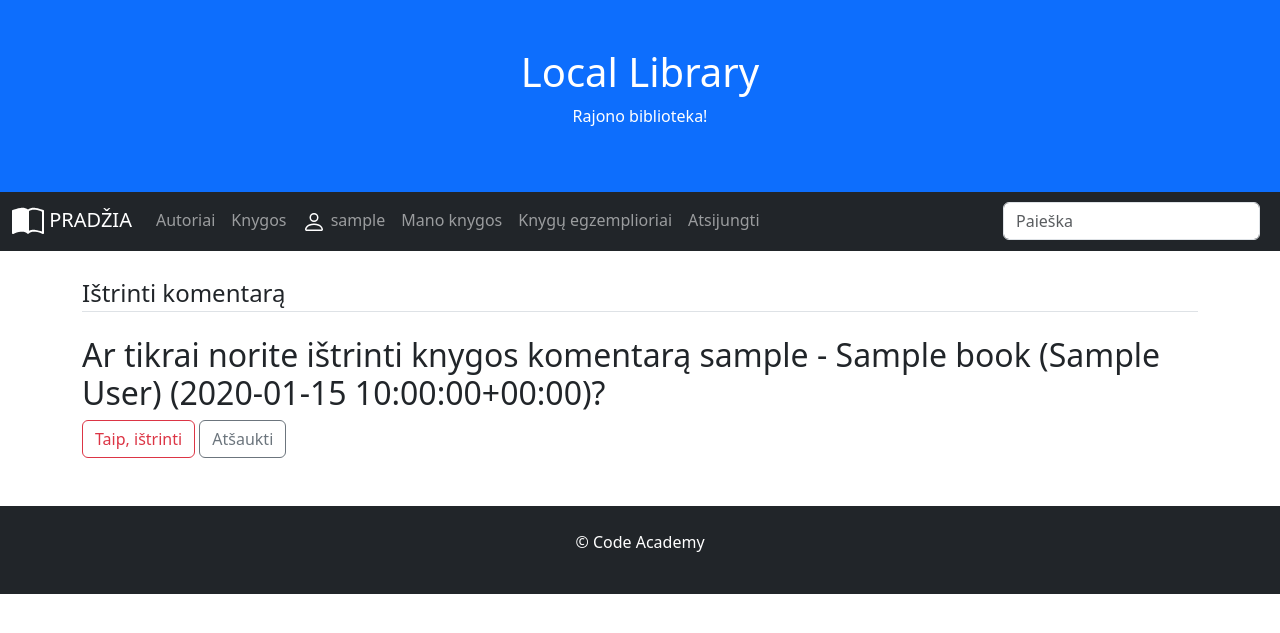
After one commit to DonatasNoreika/library_20250210, a Django app: page /library/reviews/1/delete in a window 1280 px wide. The commit adds this page. Shown: the top 633 px of the page. Run offline with Django 5.2, Linux system fonts and the light colour scheme; a user stored in the database is signed in; tables that the repository leaves empty hold one stand-in row (values such as "Sample post"); some libraries are stand-ins or nearby versions.

Commit message:
10: +Komentaro autoriui leidžia ištrinti komentarą

```diff
--- a/mysite/library/models.py
+++ b/mysite/library/models.py
@@ -113,6 +113,9 @@ class BookReview(models.Model):
     date_created = models.DateTimeField(verbose_name="Data", auto_now_add=True)
     content = models.TextField(verbose_name="Atsiliepimas", max_length=2000)
 
+    def __str__(self):
+        return f"{self.reviewer} - {self.book} ({self.date_created})"
+
     class Meta:
         verbose_name = "Atsiliepimas"
         verbose_name_plural = "Atsiliepimai"
--- a/mysite/library/templates/book.html
+++ b/mysite/library/templates/book.html
@@ -39,6 +39,7 @@
 {% if review.reviewer == user %}
 <div>
     <a class="btn btn-secondary btn-sm mt-1 mb-1" href="{% url 'review_update' review.pk %}">Redaguoti</a>
+    <a class="btn btn-danger btn-sm mt-1 mb-1" href="{% url 'review_delete' review.pk %}">Ištrinti</a>
 </div>
 {% endif %}
 <hr>
--- /dev/null
+++ b/mysite/library/templates/review_delete.html
@@ -0,0 +1,18 @@
+{% extends "base.html" %}
+{% block "title" %}Komentaro trynimas{% endblock%}
+{% block "content" %}
+<div class="content-section">
+    <form method="POST">
+        {% load crispy_forms_tags %}
+        {% csrf_token %}
+        <fieldset class="form-group">
+        <legend class="border-bottom mb-4">Ištrinti komentarą</legend>
+            <h2>Ar tikrai norite ištrinti knygos komentarą {{ review }}?</h2>
+        </fieldset>
+        <div class="form-group">
+            <button class="btn btn-outline-danger" type="submit">Taip, ištrinti</button>
+            <a class="btn btn-outline-secondary" href="{% url 'book' review.book.pk %}">Atšaukti</a>
+        </div>
+    </form>
+</div>
+{% endblock %}
--- a/mysite/library/urls.py
+++ b/mysite/library/urls.py
@@ -17,4 +17,5 @@ urlpatterns = [
     path('instances/<int:pk>/update', views.BookInstanceUpdateView.as_view(), name='instance_update'),
     path('instances/<int:pk>/delete', views.BookInstanceDeleteView.as_view(), name='instance_delete'),
     path('reviews/<int:pk>/update', views.BookReviewUpdateView.as_view(), name="review_update"),
+    path('reviews/<int:pk>/delete', views.BookReviewDeleteView.as_view(), name="review_delete"),
 ]
--- a/mysite/library/views.py
+++ b/mysite/library/views.py
@@ -227,3 +227,15 @@ class BookReviewUpdateView(LoginRequiredMixin, UserPassesTestMixin, generic.Upda
 
     def test_func(self):
         return self.get_object().reviewer == self.request.user
+
+
+class BookReviewDeleteView(LoginRequiredMixin, UserPassesTestMixin, generic.DeleteView):
+    model = BookReview
+    context_object_name = "review"
+    template_name = "review_delete.html"
+
+    def get_success_url(self):
+        return reverse('book', kwargs={"pk": self.object.book.pk})
+
+    def test_func(self):
+        return self.get_object().reviewer == self.request.user
```
